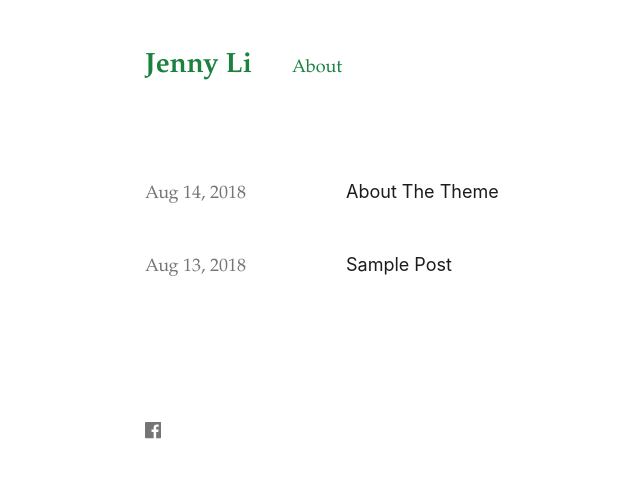
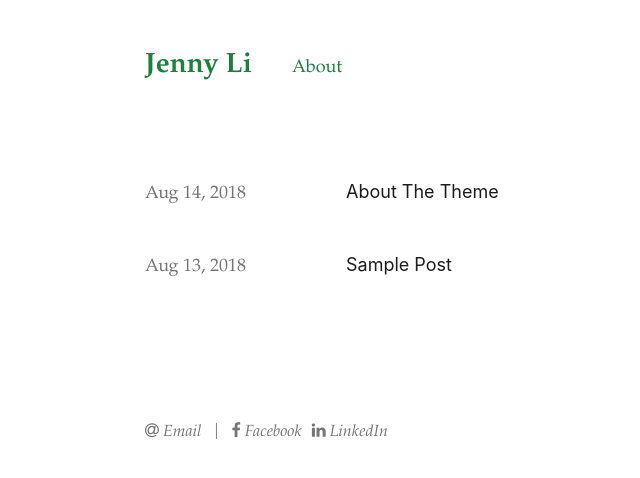
Before and after one commit to j3nnyli/j3nnyli.github.io, a Jekyll site: the page built from index.md, in a window 1280 px wide. Shown: the top 478 px of the page, without its empty margins (160-800 px from the left). Built offline with Jekyll 4.4.1, drawn with Linux system fonts in a browser that asks for light colours; nearby versions of some CDN libraries.

Commit message:
Update social icons

```diff
--- a/_config.yml
+++ b/_config.yml
@@ -1,11 +1,13 @@
 title: Jenny Li
-#author: Author
-#email: your-email@example.com
+author: Jenny Li
+email: jennyli1340@gmail.com
 description: welcome to my world
 
 # github_username:  aidewoode
 # twitter_username:
 facebook_username: jennyli1340
+linkedin_username: lijenny1
+instagram_username: donttreadonli
 # dribbble_username:
 
 # date_format:
--- a/_includes/footer.html
+++ b/_includes/footer.html
@@ -3,7 +3,9 @@
     {% if site.author %}
       {% if site.email %}
         <li class='footer__item'>
-          <a href='mailto:{{ site.email }}'>{{ site.author }}</a>
+          <a href='mailto:{{ site.email }}' title='email'>
+            <i class="fa fa-at"></i> Email
+          </a>
         </li>
       {% else %}
         <li class='footer__item'>{{ site.author }}</li>
@@ -29,7 +31,15 @@
     {% if site.facebook_username %}
       <li class='footer__item'>
         <a href='https://www.facebook.com/{{ site.facebook_username }}' title='facebook'>
-          {% include icon.html icon='facebook' %}
+          <i class="fa fa-facebook"></i> Facebook
+        </a>
+      </li>
+    {% endif %}
+
+    {% if site.linkedin_username %}
+      <li class='footer__item'>
+        <a href="https://linkedin.com/in/{{ site.linkedin_username }}">
+          <i class="fa fa-linkedin"></i> LinkedIn
         </a>
       </li>
     {% endif %}
--- a/_includes/head.html
+++ b/_includes/head.html
@@ -3,6 +3,7 @@
   <meta name='viewport' content='width=device-width, initial-scale=1'>
   {% seo %}
   <link rel='stylesheet' href='{{ '/assets/main.css' | relative_url }}'>
+  <link rel="stylesheet" href="//maxcdn.bootstrapcdn.com/font-awesome/4.3.0/css/font-awesome.min.css">
   {% feed_meta %}
   {% include google_analytics.html %}
 </head>
```
Also changed, not shown: 2 other files.
